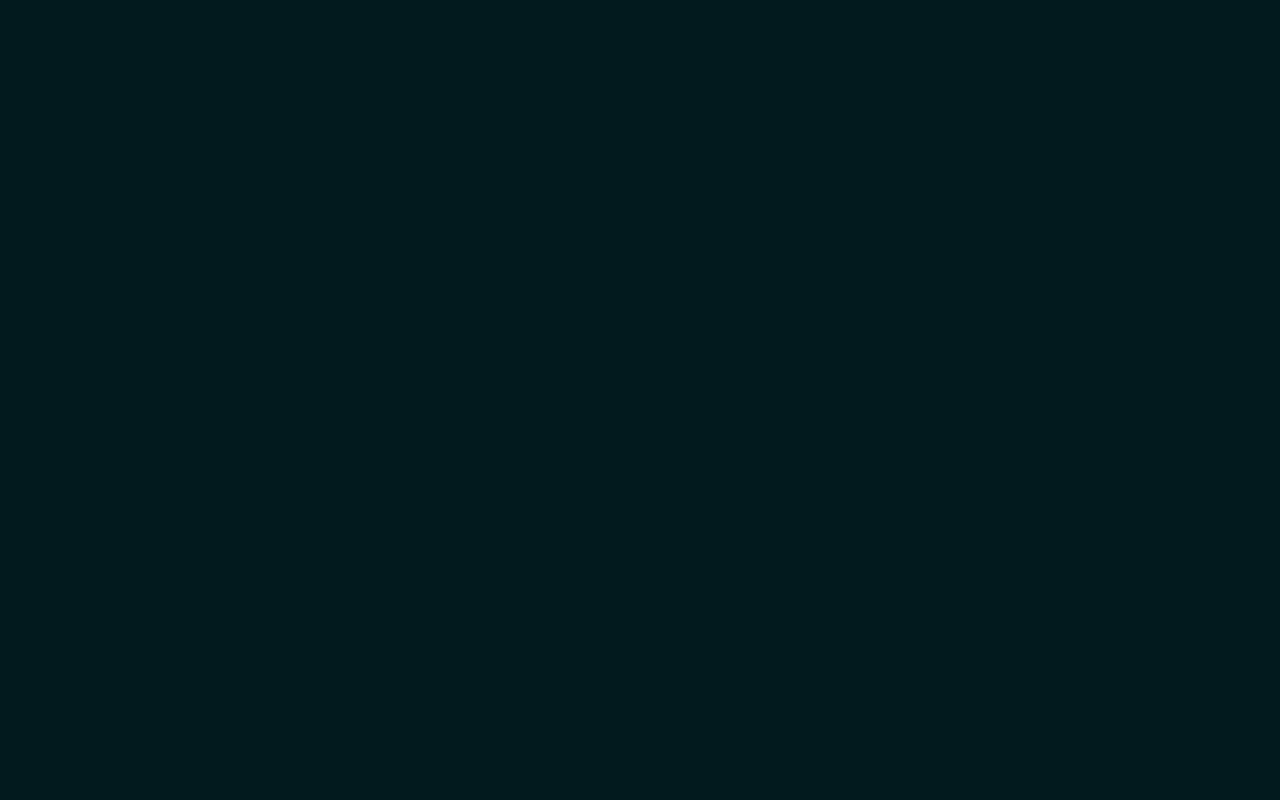
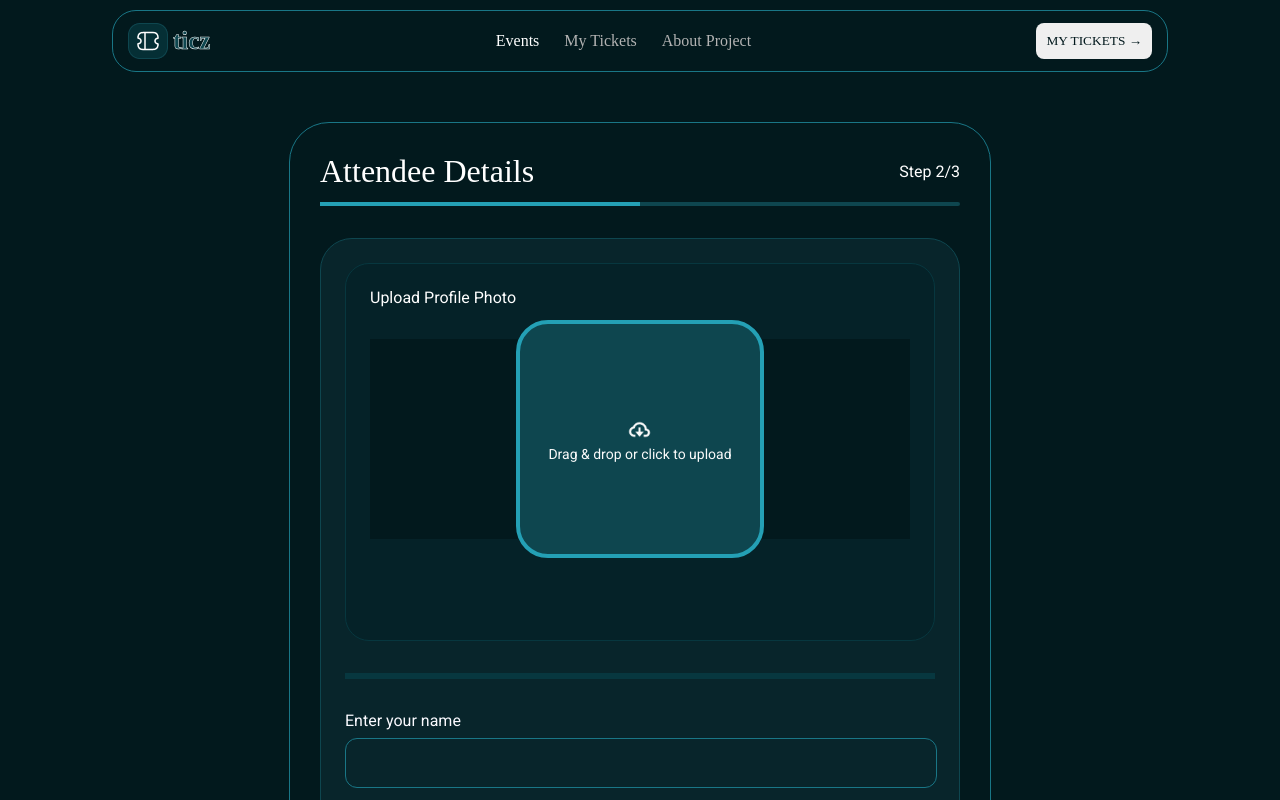
Before and after one commit to shinawatra/event_ticket, a React (Vite) app: page /event_ticket/Attendee in a window 1280 px wide. Before the commit this address had no page. Shown: the top 800 px of the page. Built offline with nearby package versions, Linux system fonts and the light colour scheme; a web font is replaced by a local one.

Commit message:
change Url to uppercase, create a vercel json file and delete mine.md file

```diff
--- a/src/App.jsx
+++ b/src/App.jsx
@@ -7,13 +7,13 @@ import DataProvider from './DataProvider';
 
 function App() {
   return (
-    <BrowserRouter>
+    <BrowserRouter basename="/event_ticket/">
       <DataProvider>
         <Routes>
           <Route path="/" element={<Layout />}>
             <Route index element={<TicketSelection />} />
-            <Route path="attendee" element={<Attendee />} />
-            <Route path="bookedTicket" element={<BookedTicket />} />
+            <Route path="Attendee" element={<Attendee />} />
+            <Route path="BookedTicket" element={<BookedTicket />} />
           </Route>
         </Routes>
       </DataProvider>
--- a/src/DataProvider.jsx
+++ b/src/DataProvider.jsx
@@ -98,7 +98,7 @@ function DataProvider({ children }) {
       setReqError('');
     }
 
-    navigate('/bookedTicket', { state: uploadedFiles });
+    navigate('/BookedTicket', { state: uploadedFiles });
   }
 
   useEffect(() => {
--- a/src/component/TicketSelection.jsx
+++ b/src/component/TicketSelection.jsx
@@ -87,7 +87,7 @@ function TicketSelection() {
         <Link to="#" className="cancel-btn">
           Cancel
         </Link>
-        <Link to="attendee" className="next-btn">
+        <Link to="Attendee" className="next-btn">
           Next
         </Link>
       </div>
```
Also changed, not shown: vercel.json (added), 1 other file (tests, documents, lock files or other folders).
